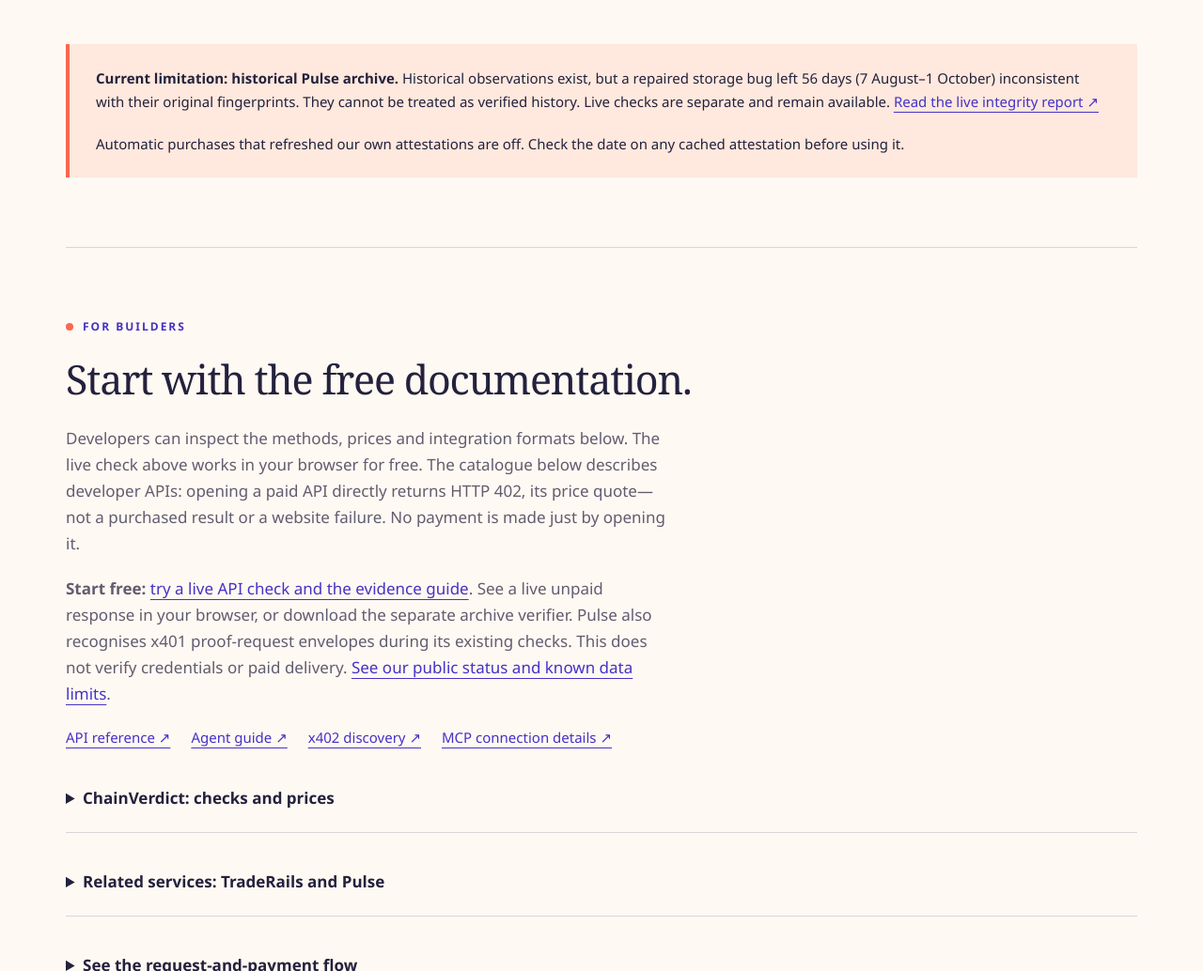
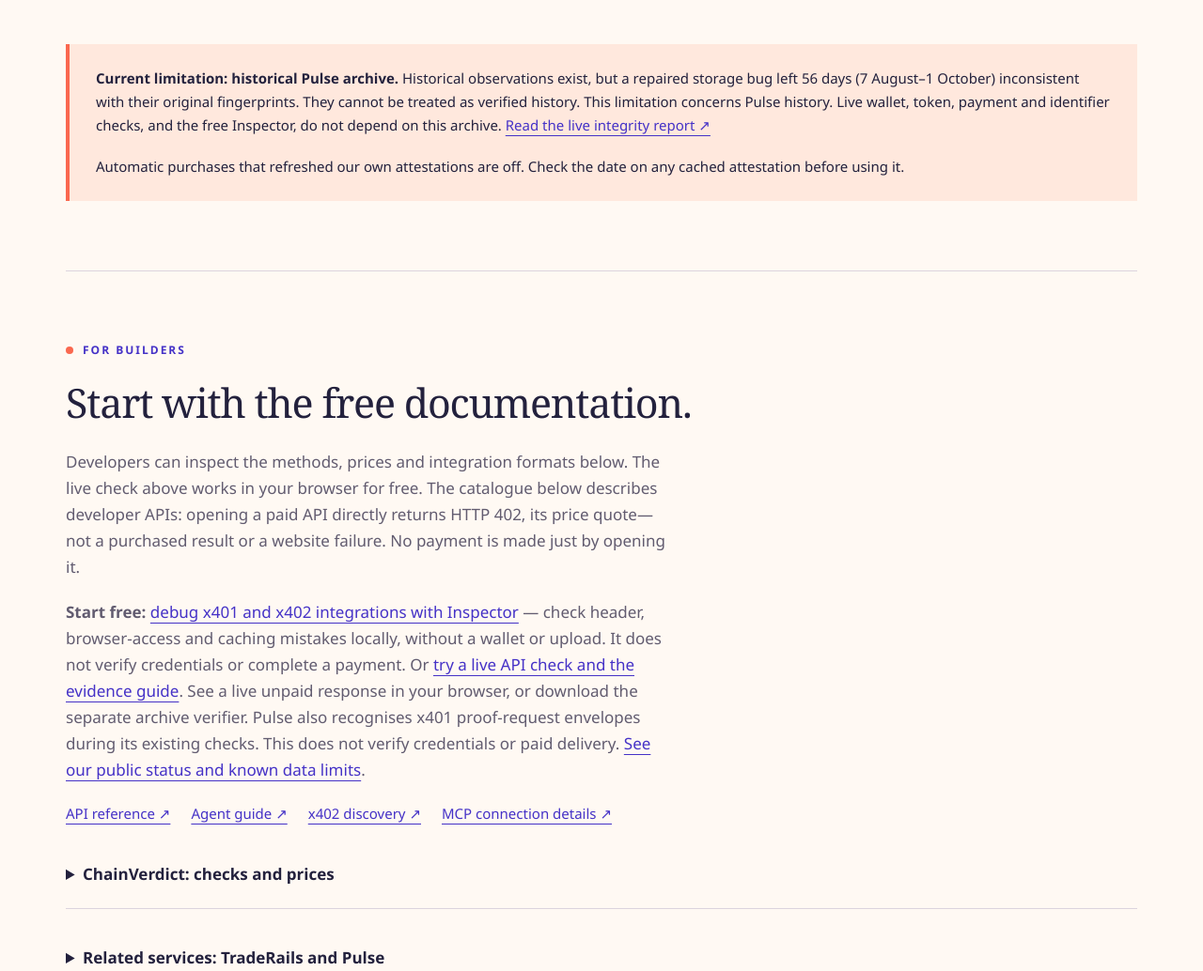
Before and after one commit to alexanderbalieu-connections/chainverdict, a website: page src/landing.html in a window 1280 px wide. Shown: the part 2547-3581 px from the top of the page at 94% size. Drawn offline with Linux system fonts and the light colour scheme.

Commit message:
Link Inspector and clarify portfolio and archive scope

```diff
--- a/src/landing.html
+++ b/src/landing.html
@@ -32,9 +32,9 @@
 <p class="small" style="margin:22px 0 0">Maintained utilities: identifier and domain checks, plus trade and logistics checks through <a href="https://trade.chainverdict.xyz">TradeRails</a>.</p></section>
 <section id="how"><div class="split"><div><p class="eyebrow">Small checks, on demand</p><h2>Ask. Pay for the check.<br>Read the evidence.</h2><p class="intro">An API is a way for one piece of software to ask another for information. ChainVerdict is designed for developers and AI agents—software that can carry out tasks on someone’s behalf.</p><p class="intro"><strong>x402</strong> lets that software pay for a single request. Payments use USDC on Base. You do not need a ChainVerdict account, but paid calls need a compatible client and a funded wallet.</p></div><ol class="steps"><li><strong>Choose a check.</strong><span>Send a token, wallet, transaction or supported input.</span></li><li><strong>Receive a price.</strong><span>The service quotes the cost before the paid response.</span></li><li><strong>Get the result and its sources.</strong><span>Your software pays and receives structured data, with freshness and limitations.</span></li><li><strong>Keep control of the decision.</strong><span>ChainVerdict reports observations. Your application decides what to do next.</span></li></ol></div></section>
 <section id="evidence"><div class="split"><div><p class="eyebrow">Evidence, with boundaries</p><h2>Useful facts.<br>No blanket “safe” stamp.</h2><p class="intro">A checksum can show that a number is correctly formed. It cannot show that an account exists. A signature can show that a response has not been altered. It cannot make the answer true.</p><p class="intro">Every check explains its method and limits. You can <a href="/v1/methodology">read the methodology</a> or <a href="https://pulse.chainverdict.xyz/verify">verify a signed response</a> without paying.</p></div><div><div class="fact"><strong>Repeatable checks</strong><span>Named rules and data sources, rather than an unexplained opinion.</span></div><div class="fact"><strong>Freshness included</strong><span>See when the information was observed. Cached data can become stale.</span></div><div class="fact"><strong>Limitations included</strong><span>A result is informational. It is not financial advice, a security audit or a compliance approval.</span></div></div></div>
-<div class="limits"><p><strong>Current limitation: historical Pulse archive.</strong> Historical observations exist, but a repaired storage bug left 56 days (7 August–1 October) inconsistent with their original fingerprints. They cannot be treated as verified history. Live checks are separate and remain available. <a href="https://pulse.chainverdict.xyz/v1/archive/integrity">Read the live integrity report ↗</a></p><p>Automatic purchases that refreshed our own attestations are off. Check the date on any cached attestation before using it.</p></div></section>
+<div class="limits"><p><strong>Current limitation: historical Pulse archive.</strong> Historical observations exist, but a repaired storage bug left 56 days (7 August–1 October) inconsistent with their original fingerprints. They cannot be treated as verified history. This limitation concerns Pulse history. Live wallet, token, payment and identifier checks, and the free Inspector, do not depend on this archive. <a href="https://pulse.chainverdict.xyz/v1/archive/integrity">Read the live integrity report ↗</a></p><p>Automatic purchases that refreshed our own attestations are off. Check the date on any cached attestation before using it.</p></div></section>
 <section id="developers"><p class="eyebrow">For builders</p><h2>Start with the free documentation.</h2><p class="intro">Developers can inspect the methods, prices and integration formats below. The live check above works in your browser for free. The catalogue below describes developer APIs: opening a paid API directly returns HTTP 402, its price quote—not a purchased result or a website failure. No payment is made just by opening it.</p>
-<p class="intro"><strong>Start free:</strong> <a href="https://pulse.chainverdict.xyz/evidence.html#live-check">try a live API check and the evidence guide</a>. See a live unpaid response in your browser, or download the separate archive verifier. Pulse also recognises x401 proof-request envelopes during its existing checks. This does not verify credentials or paid delivery. <a href="https://pulse.chainverdict.xyz/status.html">See our public status and known data limits</a>.</p>
+<p class="intro"><strong>Start free:</strong> <a href="https://pulse.chainverdict.xyz/inspector.html">debug x401 and x402 integrations with Inspector</a> — check header, browser-access and caching mistakes locally, without a wallet or upload. It does not verify credentials or complete a payment. Or  <a href="https://pulse.chainverdict.xyz/evidence.html#live-check">try a live API check and the evidence guide</a>. See a live unpaid response in your browser, or download the separate archive verifier. Pulse also recognises x401 proof-request envelopes during its existing checks. This does not verify credentials or paid delivery. <a href="https://pulse.chainverdict.xyz/status.html">See our public status and known data limits</a>.</p>
 <div class="dev-links"><a href="/openapi.json">API reference ↗</a><a href="/llms.txt">Agent guide ↗</a><a href="/.well-known/x402.json">x402 discovery ↗</a><a href="/llms.txt">MCP connection details ↗</a></div>
 <details id="rates"><summary>ChainVerdict: checks and prices</summary><div class="detail-body"><p class="small">Per request, in USDC. The live 402 quote is the authority.</p><div class="table-wrap"><table>
     <tr><th>ENDPOINT</th><th>WHAT YOU GET</th><th>PRICE</th></tr>
@@ -59,7 +59,7 @@
     <tr><td class="route">POST /v1/batch/validate</td><td>Validate up to 500 IBAN/VAT/BIC/LEI/ISIN identifiers in one call. One payment instead of 500, for reconciliation and onboarding runs.</td><td class="price">$0.10</td></tr>
     <tr><td class="route">POST /v1/doc/diff</td><td>Structured diff — lines, words, or chars — with change hunks.</td><td class="price">$0.002</td></tr>
   </table></div></div></details>
-<details id="portfolio"><summary>Related services: TradeRails and Pulse</summary><div class="detail-body"><p>Three services, one operator. <a href="https://trade.chainverdict.xyz">TradeRails</a> checks trade identifiers. <a href="https://pulse.chainverdict.xyz">Pulse</a> observes x402 APIs. <a href="https://pulse.chainverdict.xyz/.well-known/portfolio.json">Read the portfolio manifest.</a></p><h3>TradeRails · maintenance</h3><p>Under retirement review on 31 October 2026. Routes remain available; any retirement will be manually reviewed and no earlier than 2 November. <a href="https://trade.chainverdict.xyz/retirement.json">Read the lifecycle notice.</a> New development focuses on Pulse.</p><div class="table-wrap"><table>
+<details id="portfolio"><summary>Related services: TradeRails and Pulse</summary><div class="detail-body"><p>Three services, one operator. <a href="https://trade.chainverdict.xyz">TradeRails</a> checks trade identifiers. <a href="https://pulse.chainverdict.xyz">Pulse</a> observes x402 APIs. <a href="https://pulse.chainverdict.xyz/.well-known/portfolio.json">Read the portfolio manifest.</a></p><h3>TradeRails · maintenance</h3><p>Under retirement review on 31 October 2026. Routes remain available; any retirement will be manually reviewed and no earlier than 2 November. <a href="https://trade.chainverdict.xyz/retirement.json">Read the lifecycle notice.</a> Development priorities are being reviewed against attributable purchases and repeat use across the portfolio. These routes remain available during that review.</p><div class="table-wrap"><table>
     <tr><th>ENDPOINT</th><th>WHAT YOU GET</th><th>PRICE</th></tr>
     <tr><td class="route">GET /v1/gtin/validate?code=</td><td>GTIN-8/12/13/14 structure and check digit, with the normalised GTIN-14.</td><td class="price">$0.004</td></tr>
     <tr><td class="route">GET /v1/gtin/checkdigit?body=</td><td>Computes the missing GS1 mod-10 check digit for a partial code.</td><td class="price">$0.004</td></tr>
```
